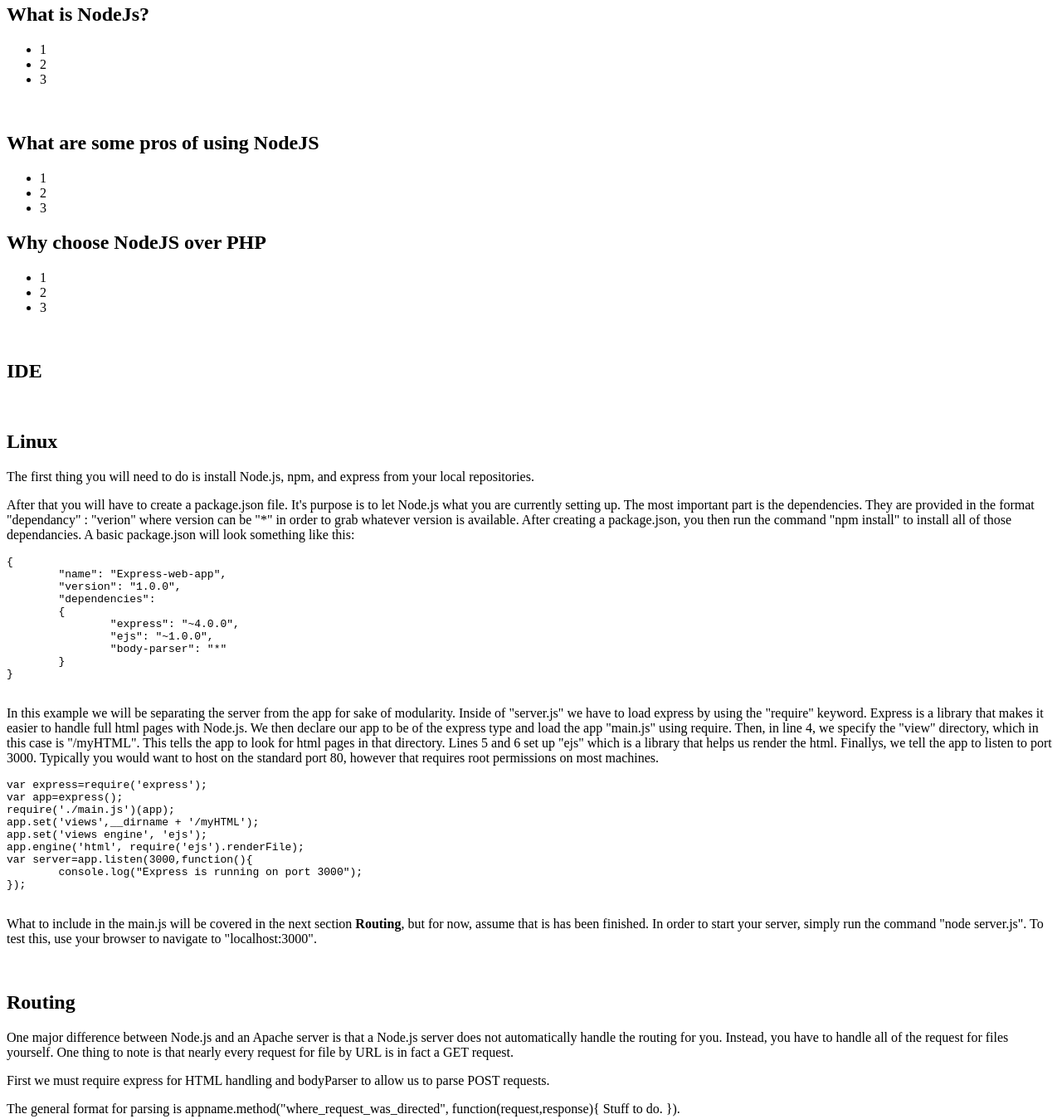
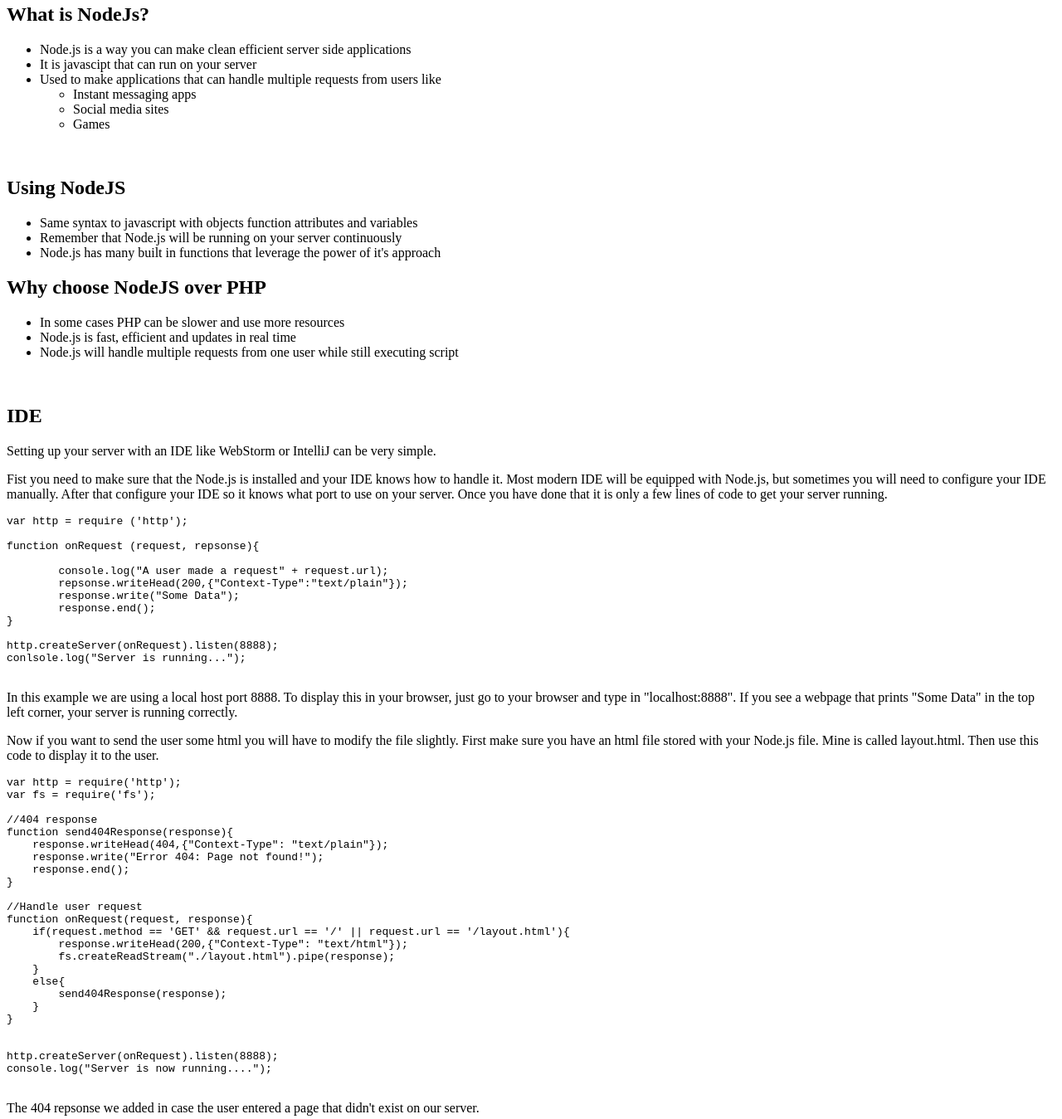
Before and after one commit to airborneplatypus/cs290-Node_JS_HowTo, a plain HTML site: page index.html in a window 1280 px wide. Shown: the part 140-1489 px from the top of the page at 83% size. Drawn offline with Linux system fonts and the light colour scheme.

Commit message:
Added information
Finished all info about Node.js and the How-to with the IDE

```diff
--- a/index.html
+++ b/index.html
@@ -27,35 +27,83 @@
 			<h2>What is NodeJs?</h2>
 
 			<ul>
-				<li>1</li>
-				<li>2</li>
-				<li>3</li>
+				<li>Node.js is a way you can make clean efficient server side applications</li>
+				<li>It is javascipt that can run on your server</li>
+				<li>Used to make applications that can handle multiple requests from users like
+					<ul><li>Instant messaging apps</li>
+					<li>Social media sites</li>
+					<li>Games</li></ul>
+				</li>
 			</ul>
 		</article>
 
 		<article id="Why">
 			<br>
-			<h2>What are some pros of using NodeJS</h2>
+			<h2>Using NodeJS</h2>
 
 			<ul>
-				<li>1</li>
-				<li>2</li>
-				<li>3</li>
+				<li>Same syntax to javascript with objects function attributes and variables</li>
+				<li>Remember that Node.js will be running on your server continuously</li>
+				<li>Node.js has many built in functions that leverage the power of it's approach</li>
 			</ul>
 
 			<h2>Why choose NodeJS over PHP</h2>
 
 			<ul>
-				<li>1</li>
-				<li>2</li>
-				<li>3</li>
+				<li>In some cases PHP can be slower and use more resources</li>
+				<li>Node.js is fast, efficient and updates in real time</li>
+				<li>Node.js will handle multiple requests from one user while still executing script</li>
 			</ul>
 		</article>
 
 		<article id="IDE">
 			<br>
 			<h2>IDE</h2>
+			<p>Setting up your server with an IDE like WebStorm or IntelliJ can be very simple.</p>
+			<p>Fist you need to make sure that the Node.js is installed and your IDE knows how to handle it. Most modern IDE will be equipped with Node.js, but sometimes you will need to configure your IDE manually. After that configure your IDE so it knows what port to use on your server. Once you have done that it is only a few lines of code to get your server running.</p>
+			<pre class="prettyprint linenums">
+var http = require ('http');
 
+function onRequest (request, repsonse){
+
+	console.log("A user made a request" + request.url);
+	repsonse.writeHead(200,{"Context-Type":"text/plain"});
+	response.write("Some Data");
+	response.end();
+}
+
+http.createServer(onRequest).listen(8888);
+conlsole.log("Server is running...");
+			</pre>
+			<p>In this example we are using a local host port 8888. To display this in your browser, just go to your browser and type in "localhost:8888". If you see a webpage that prints "Some Data" in the top left corner, your server is running correctly.</p>
+			<p>Now if you want to send the user some html you will have to modify the file slightly. First make sure you have an html file stored with your Node.js file. Mine is called layout.html. Then use this code to display it to the user.</p>
+			<pre class="prettyprint linenums">
+var http = require('http');
+var fs = require('fs');
+
+//404 response
+function send404Response(response){
+    response.writeHead(404,{"Context-Type": "text/plain"});
+    response.write("Error 404: Page not found!");
+    response.end();
+}
+
+//Handle user request
+function onRequest(request, response){
+    if(request.method == 'GET' && request.url == '/' || request.url == '/layout.html'){
+        response.writeHead(200,{"Context-Type": "text/html"});
+        fs.createReadStream("./layout.html").pipe(response);
+    }
+    else{
+        send404Response(response);
+    }
+}
+
+
+http.createServer(onRequest).listen(8888);
+console.log("Server is now running....");
+			</pre>
+			<p>The 404 repsonse we added in case the user entered a page that didn't exist on our server.</p>
 		</article>
 
 		<article id="Linux">
```
